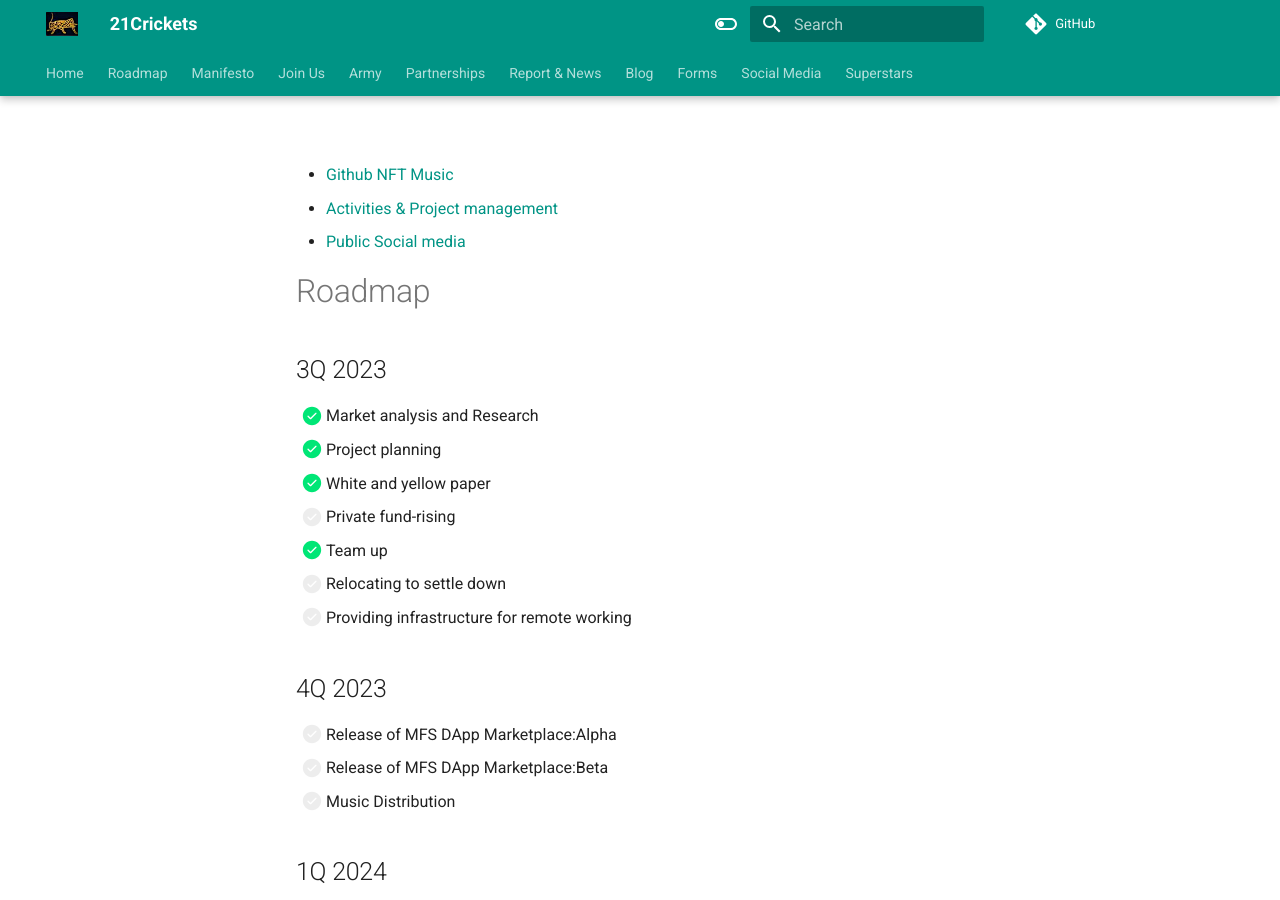
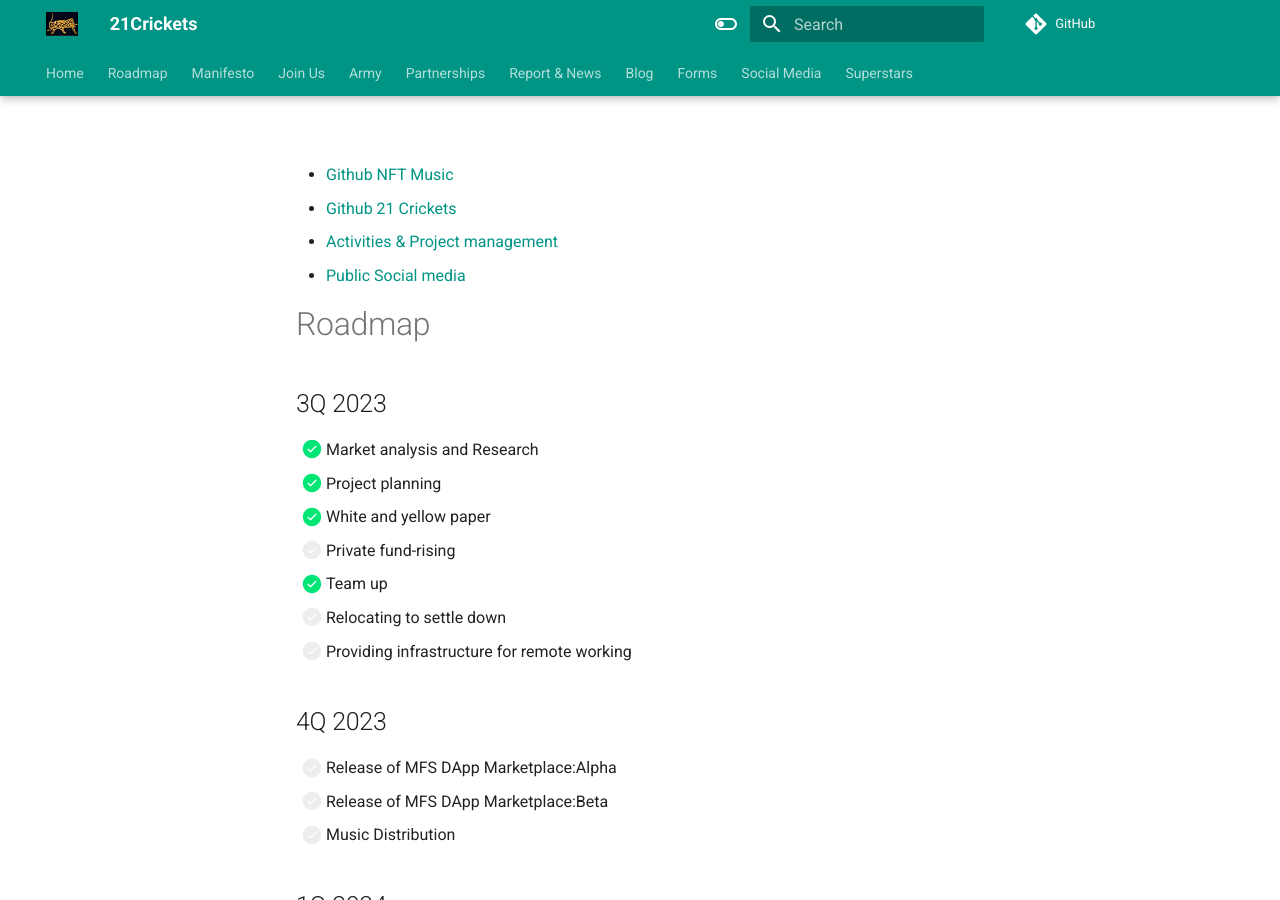
Before and after one commit to 21crickets/21crickets.github.io, an MkDocs documentation site: the page built from docs/roadmap/Roadmap.md, in a window 1280 px wide and 900 px high. Built offline with MkDocs 1.6.1 and Material for MkDocs 9.7.7, drawn with Linux system fonts in a browser that asks for light colours.

Commit message:
21cricket10

```diff
--- a/docs/roadmap/Roadmap.md
+++ b/docs/roadmap/Roadmap.md
@@ -15,6 +15,7 @@ title: "Roadmap & Activities"
 
 
 - [Github NFT Music](https://github.com/armanriazi/nft-music-reference)
+- [Github 21 Crickets](https://github.com/21crickets)
 - [Activities & Project management](https://github.com/armanriazi?tab=projects)
 - [Public Social media](../social/channels.md)
 
```
